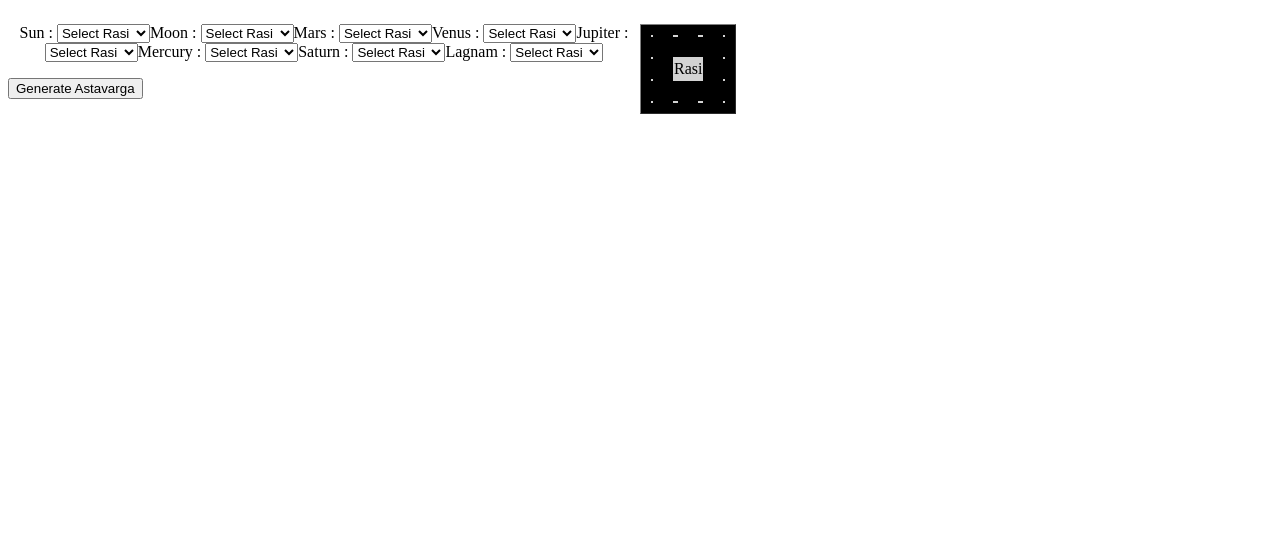
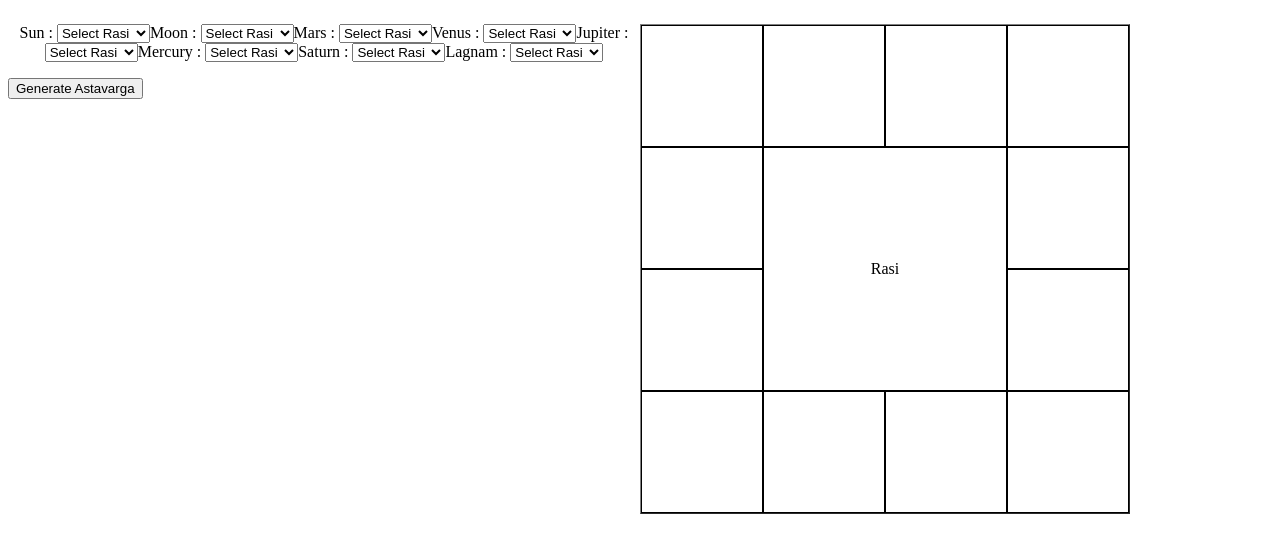
Before and after one commit to kittdotech/jothidam, a Python web app: template templates/index.html in a window 1280 px wide. Shown: the top 553 px of the page. Run offline with Jinja, Linux system fonts and the light colour scheme; the template is opened without the code that fills it, so the values that code supplies are empty.

Commit message:
Modfify styles for varga charts

```diff
--- a/static/css/style.css
+++ b/static/css/style.css
@@ -1,9 +1,15 @@
 table{
     border-spacing: 0px;
-    background-color: lightGrey;
+    table-layout: fixed;
 }
 
-td{
-    border: 10px solid black;
+td {
+    border: 1px solid black;
     text-align: center;
+    padding: 60px;
+    overflow: hidden;
 }
+
+#astavarga_charts td {
+  padding: 10px;
+}
```
